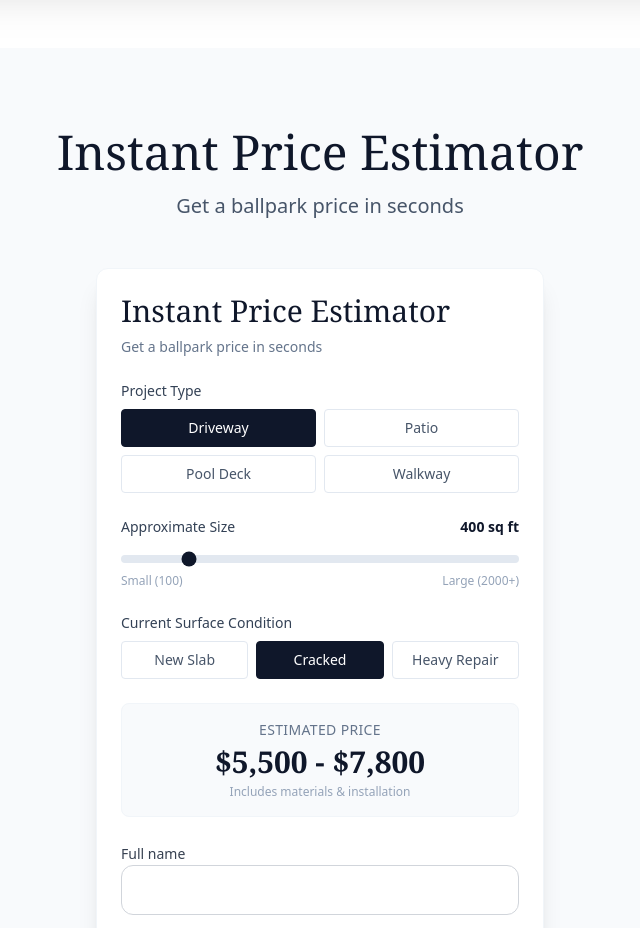
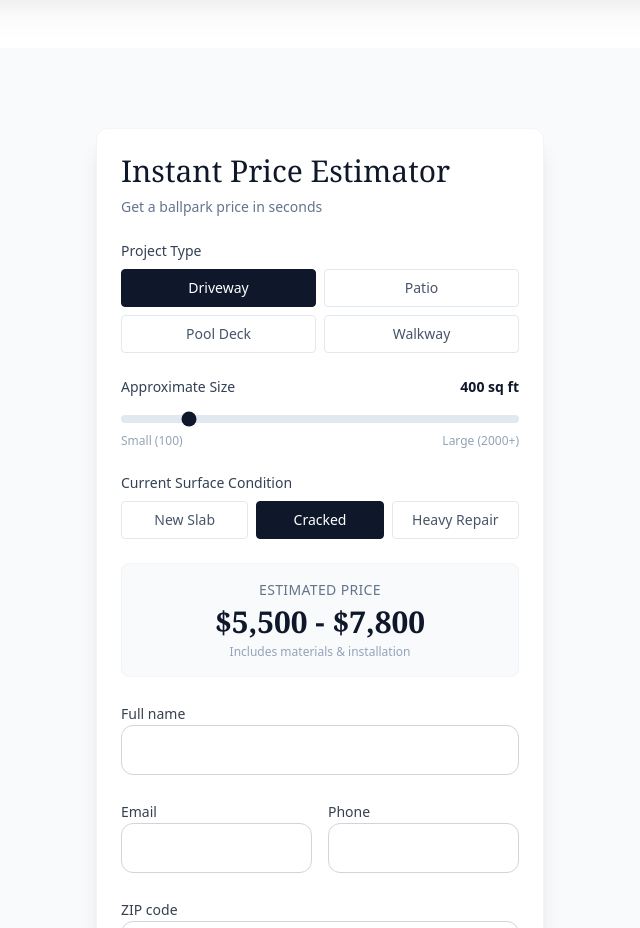
Before and after one commit to Stoneandresin/stoneandresin-site, a Next.js app: page / in a window 1280 px wide. Shown: the part 2460-3388 px from the top of the page, without its empty margins (320-960 px from the left). Built offline with nearby package versions, Linux system fonts and the light colour scheme; no server answers.

Commit message:
fix: remove duplicate estimator heading - component already includes heading

```diff
--- a/app/page.tsx
+++ b/app/page.tsx
@@ -138,14 +138,6 @@ export default function Home() {
         <section id="estimate" className="py-20 bg-slate-50 scroll-mt-24">
           <div className="container mx-auto px-4 sm:px-6 max-w-full">
             <div className="max-w-6xl mx-auto">
-              <div className="text-center mb-12">
-                <h2 className="text-4xl md:text-5xl font-serif text-slate-900 mb-4">
-                  Instant Price Estimator
-                </h2>
-                <p className="text-xl text-slate-600">
-                  Get a ballpark price in seconds
-                </p>
-              </div>
               <div className="flex justify-center">
                 <Estimator />
               </div>
```
